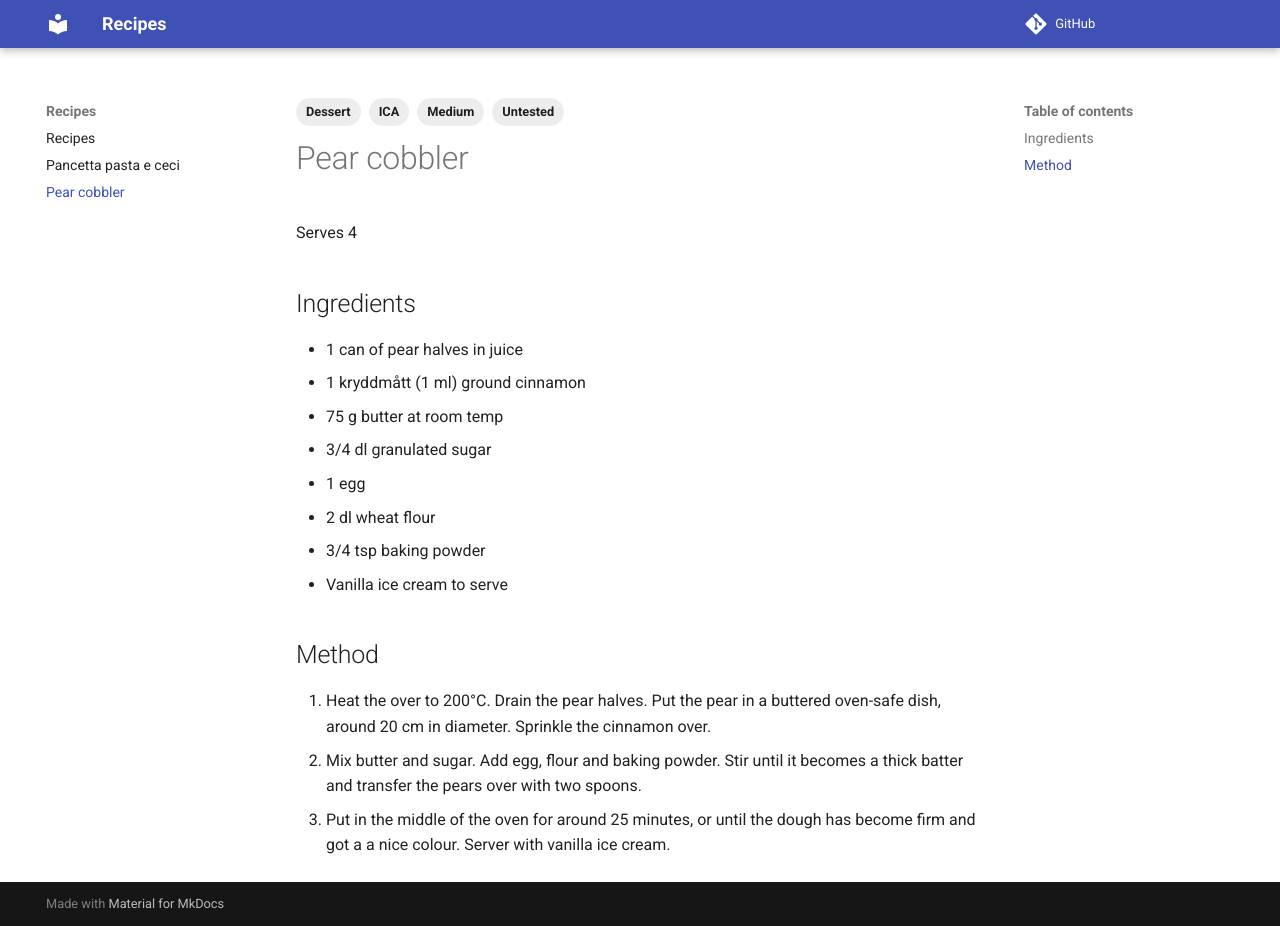
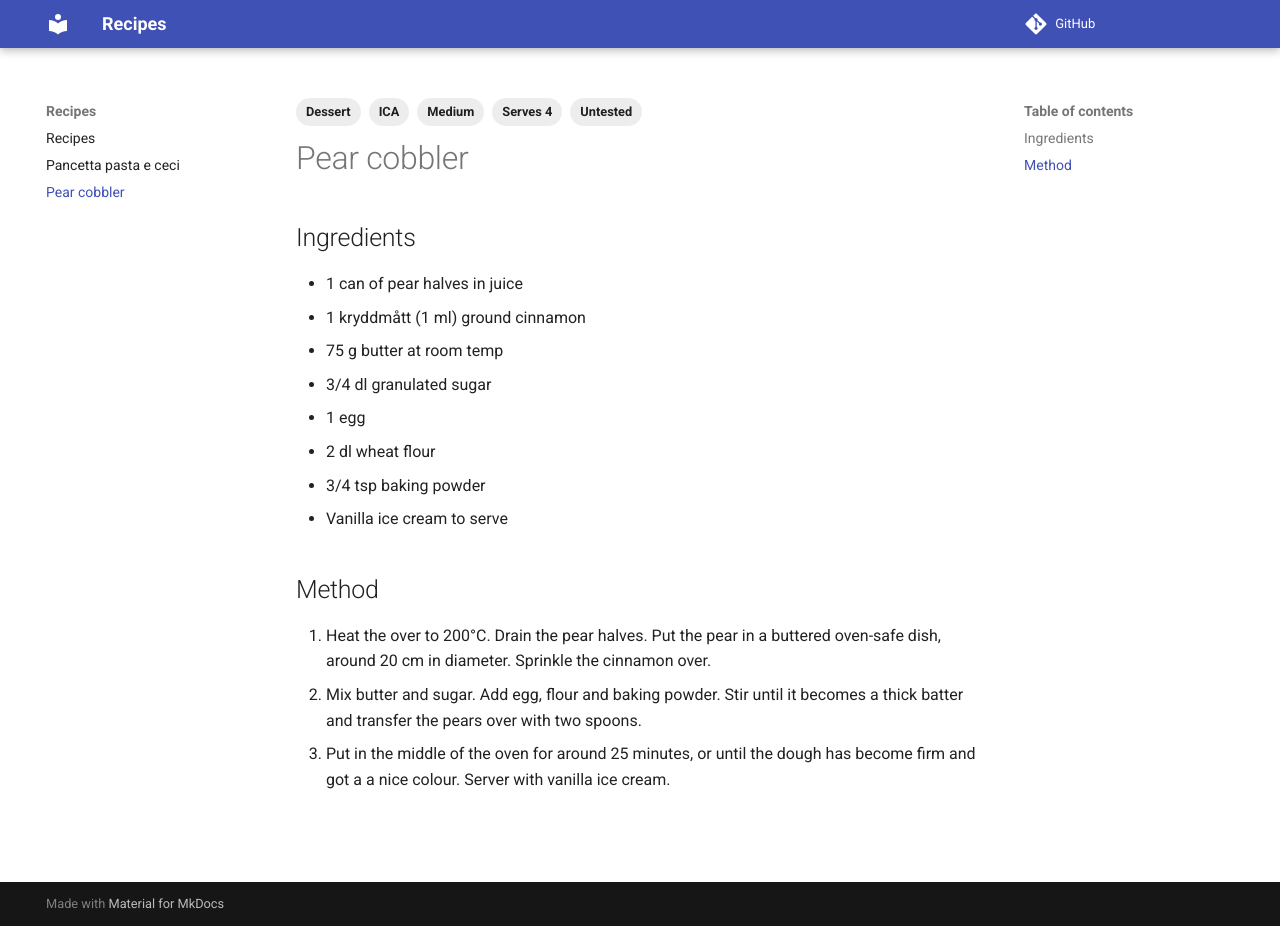
Before and after one commit to mkarnevi/recipes, an MkDocs documentation site: the page built from docs/pear-cobbler.md, in a window 1280 px wide and 926 px high. Built offline with MkDocs 1.6.1 and Material for MkDocs 9.7.7, drawn with Linux system fonts in a browser that asks for light colours; comment, search, counter and statistics services are not loaded.

Commit message:
moved servings to tags

```diff
--- a/docs/pear-cobbler.md
+++ b/docs/pear-cobbler.md
@@ -4,11 +4,10 @@ tags:
   - ICA
   - Medium
   - Untested
+  - Serves 4
 ---
 
 # Pear cobbler
-
-Serves 4
 
 ## Ingredients
 
```
Also changed, not shown: docs/pancetta-paste-e-ceci.md (+1 -2 lines).
